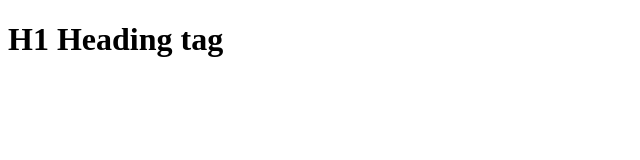
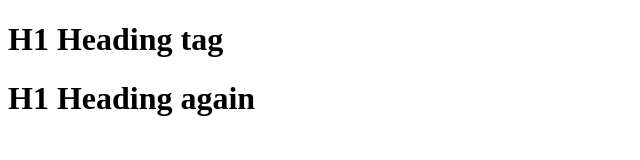
Before and after one commit to devisar/cdbsec, a plain HTML site: page index.html in a window 1280 px wide. Shown: the whole page, without its empty margins (0-640 px from the left). Drawn offline with Linux system fonts and the light colour scheme.

Commit message:
Update index.html

```diff
--- a/index.html
+++ b/index.html
@@ -8,5 +8,6 @@
 </head>
 <body>
     <h1>H1 Heading tag</h1>
+    <h1>H1 Heading again</h1>
 </body>
 </html>
```
